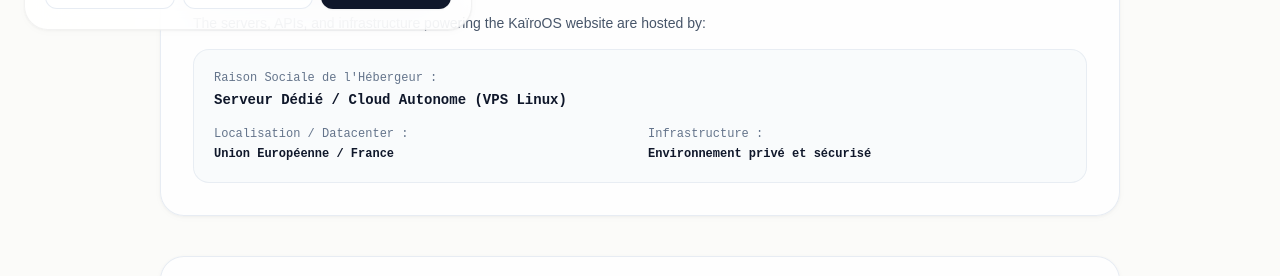
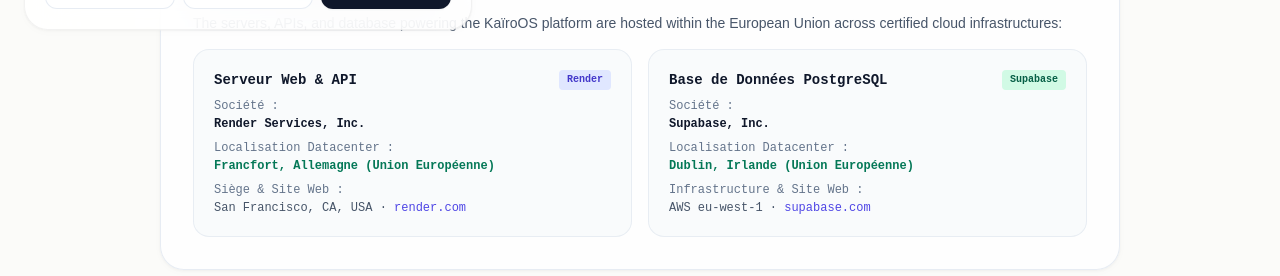
Before and after one commit to KairoOS-Official/kairos-website, a React app: page web/legal/mentions-legales.html in a window 1280 px wide. Shown: the part 750-1026 px from the top of the page. Built offline with nearby package versions, Linux system fonts and the light colour scheme.

Commit message:
docs(legal): update hosting info with Render (Germany) and Supabase (Ireland) EU datacenters

```diff
--- a/web/legal/mentions-legales.html
+++ b/web/legal/mentions-legales.html
@@ -137,26 +137,51 @@
             <div class="w-10 h-10 rounded-2xl bg-slate-100 border border-slate-200 text-slate-700 flex items-center justify-center shrink-0">
               <span class="material-symbols-outlined text-xl">dns</span>
             </div>
-            <h2 class="text-lg sm:text-xl font-bold text-heading font-display" data-en="2. Hosting Provider" data-fr="2. Hébergement de l'Infrastructure">
+            <h2 class="text-lg sm:text-xl font-bold text-heading font-display" data-en="2. Hosting Providers" data-fr="2. Hébergement de l'Infrastructure">
               2. Hébergement de l'Infrastructure
             </h2>
           </div>
-          <p class="text-xs sm:text-sm text-body leading-relaxed" data-en="The servers, APIs, and infrastructure powering the KaïroOS website are hosted by:" data-fr="Les serveurs et l'infrastructure assurant la mise en ligne du site web et des APIs sont hébergés par :">
-            Les serveurs et l'infrastructure assurant la mise en ligne du site web et des APIs sont hébergés par :
+          <p class="text-xs sm:text-sm text-body leading-relaxed" data-en="The servers, APIs, and database powering the KaïroOS platform are hosted within the European Union across certified cloud infrastructures:" data-fr="Les serveurs d'application, les APIs et la base de données assurant le fonctionnement du projet KaïroOS sont hébergés au sein de l'Union Européenne via des infrastructures cloud sécurisées :">
+            Les serveurs d'application, les APIs et la base de données assurant le fonctionnement du projet KaïroOS sont hébergés au sein de l'Union Européenne via des infrastructures cloud sécurisées :
           </p>
-          <div class="text-xs font-mono bg-slate-50/80 p-5 rounded-2xl border border-slate-200/70 space-y-3">
-            <div>
-              <span class="text-muted block mb-1">Raison Sociale de l'Hébergeur :</span>
-              <strong class="text-slate-900 font-semibold text-sm">Serveur Dédié / Cloud Autonome (VPS Linux)</strong>
-            </div>
-            <div class="grid grid-cols-1 sm:grid-cols-2 gap-4 pt-1">
-              <div>
-                <span class="text-muted block mb-1">Localisation / Datacenter :</span>
-                <span class="text-slate-900 font-semibold">Union Européenne / France</span>
+          <div class="grid grid-cols-1 md:grid-cols-2 gap-4 text-xs font-mono">
+            <!-- Hébergeur Web & API (Render) -->
+            <div class="bg-slate-50/80 p-5 rounded-2xl border border-slate-200/70 space-y-2">
+              <div class="flex items-center justify-between">
+                <strong class="text-slate-900 font-semibold text-sm">Serveur Web & API</strong>
+                <span class="px-2 py-0.5 rounded text-[10px] font-bold bg-brand-100 text-brand-700">Render</span>
               </div>
               <div>
-                <span class="text-muted block mb-1">Infrastructure :</span>
-                <span class="text-slate-900 font-semibold">Environnement privé et sécurisé</span>
+                <span class="text-muted block mb-0.5">Société :</span>
+                <span class="text-slate-900 font-semibold">Render Services, Inc.</span>
+              </div>
+              <div>
+                <span class="text-muted block mb-0.5">Localisation Datacenter :</span>
+                <span class="text-emerald-700 font-semibold">Francfort, Allemagne (Union Européenne)</span>
+              </div>
+              <div>
+                <span class="text-muted block mb-0.5">Siège & Site Web :</span>
+                <span class="text-slate-600">San Francisco, CA, USA · <a href="https://render.com" target="_blank" rel="noopener" class="text-brand-600 hover:underline">render.com</a></span>
+              </div>
+            </div>
+
+            <!-- Hébergeur Base de Données (Supabase) -->
+            <div class="bg-slate-50/80 p-5 rounded-2xl border border-slate-200/70 space-y-2">
+              <div class="flex items-center justify-between">
+                <strong class="text-slate-900 font-semibold text-sm">Base de Données PostgreSQL</strong>
+                <span class="px-2 py-0.5 rounded text-[10px] font-bold bg-emerald-100 text-emerald-800">Supabase</span>
+              </div>
+              <div>
+                <span class="text-muted block mb-0.5">Société :</span>
+                <span class="text-slate-900 font-semibold">Supabase, Inc.</span>
+              </div>
+              <div>
+                <span class="text-muted block mb-0.5">Localisation Datacenter :</span>
+                <span class="text-emerald-700 font-semibold">Dublin, Irlande (Union Européenne)</span>
+              </div>
+              <div>
+                <span class="text-muted block mb-0.5">Infrastructure & Site Web :</span>
+                <span class="text-slate-600">AWS eu-west-1 · <a href="https://supabase.com" target="_blank" rel="noopener" class="text-brand-600 hover:underline">supabase.com</a></span>
               </div>
             </div>
           </div>
```
Also changed, not shown: web/legal/confidentialite.html (+2 -0 lines).
